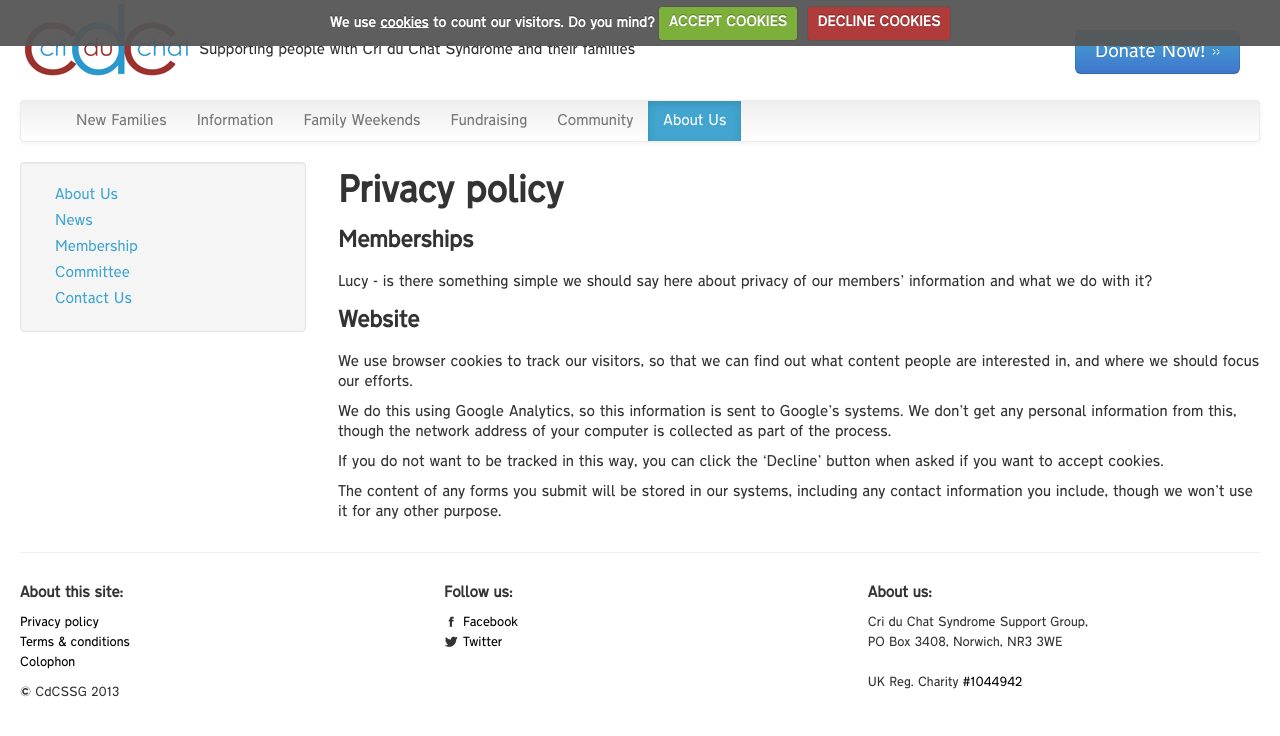
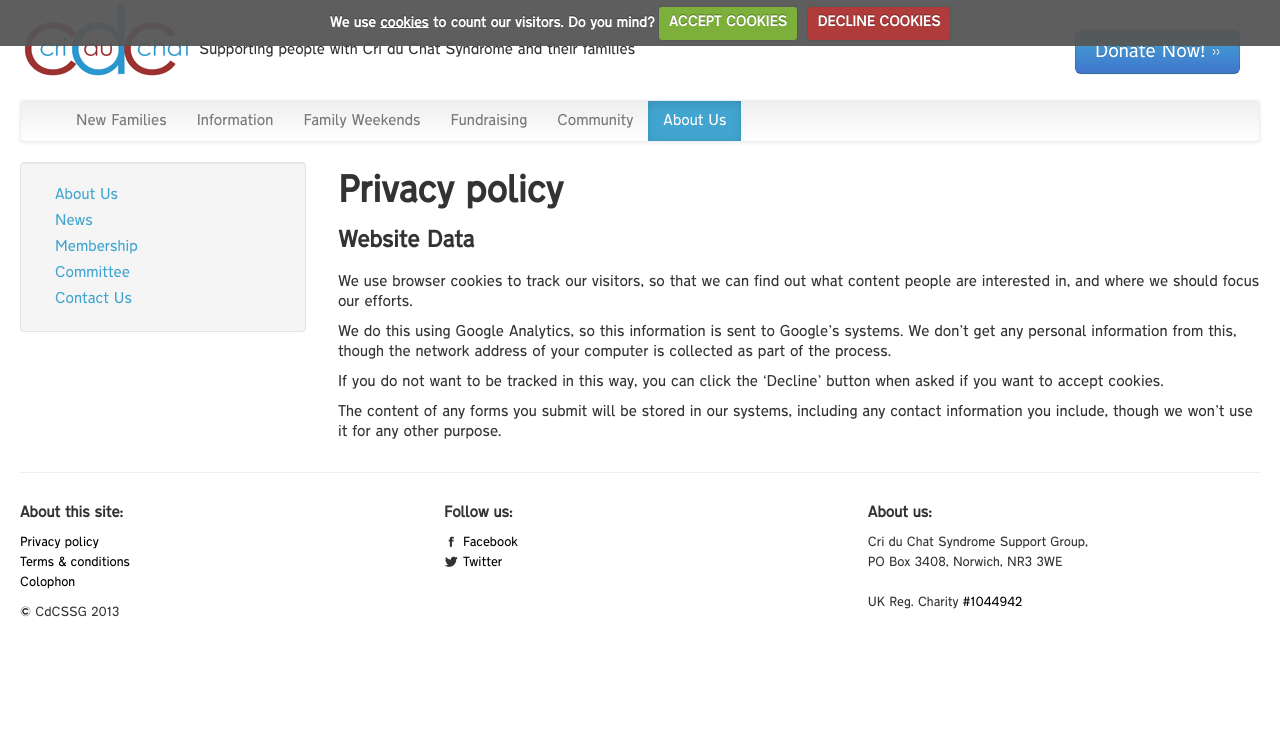
Before and after one commit to lucyjanetetlow/cdcssg.github.io, a Jekyll site: the page built from about/privacy.md, in a window 1280 px wide. Shown: the top 736 px of the page. Built offline with Jekyll 4.4.1, drawn with Linux system fonts in a browser that asks for light colours.

Commit message:
remove note from privacy page
Will deal with it elsewhere

```diff
--- a/about/privacy.md
+++ b/about/privacy.md
@@ -4,12 +4,7 @@ title: Privacy policy
 group: about
 ---
 
-## Memberships
-
-Lucy - is there something simple we should say here about privacy of our members' information
-and what we do with it?
-
-## Website
+## Website Data
 
 We use browser cookies to track our visitors, so that we can find out what content
 people are interested in, and where we should focus our efforts.
```
